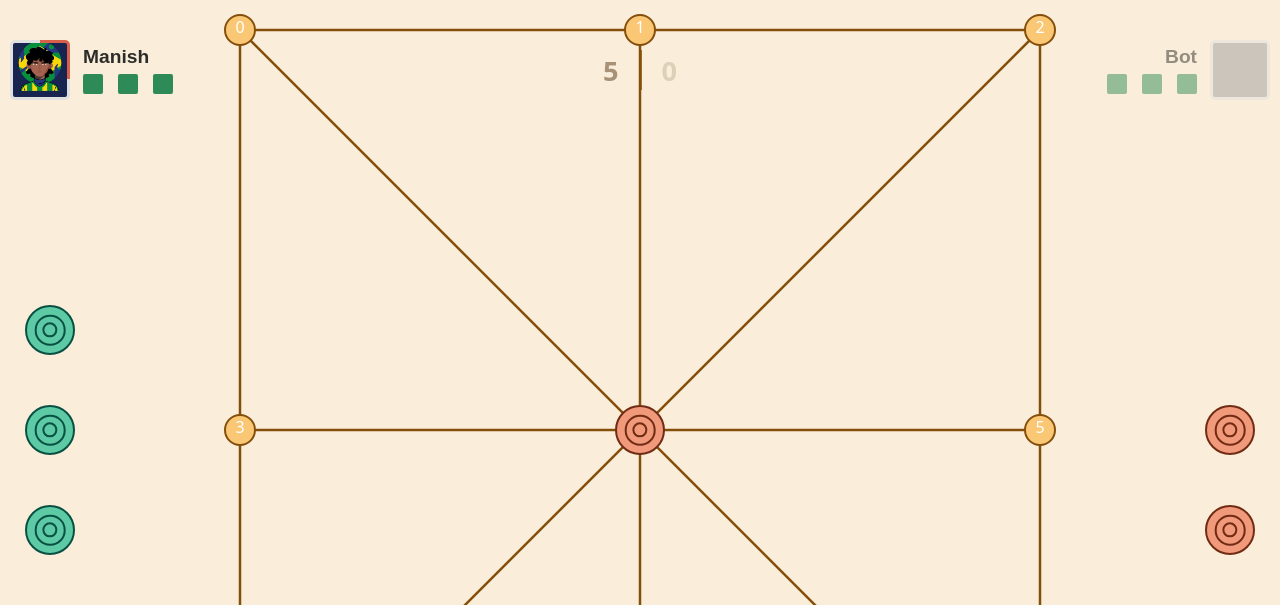
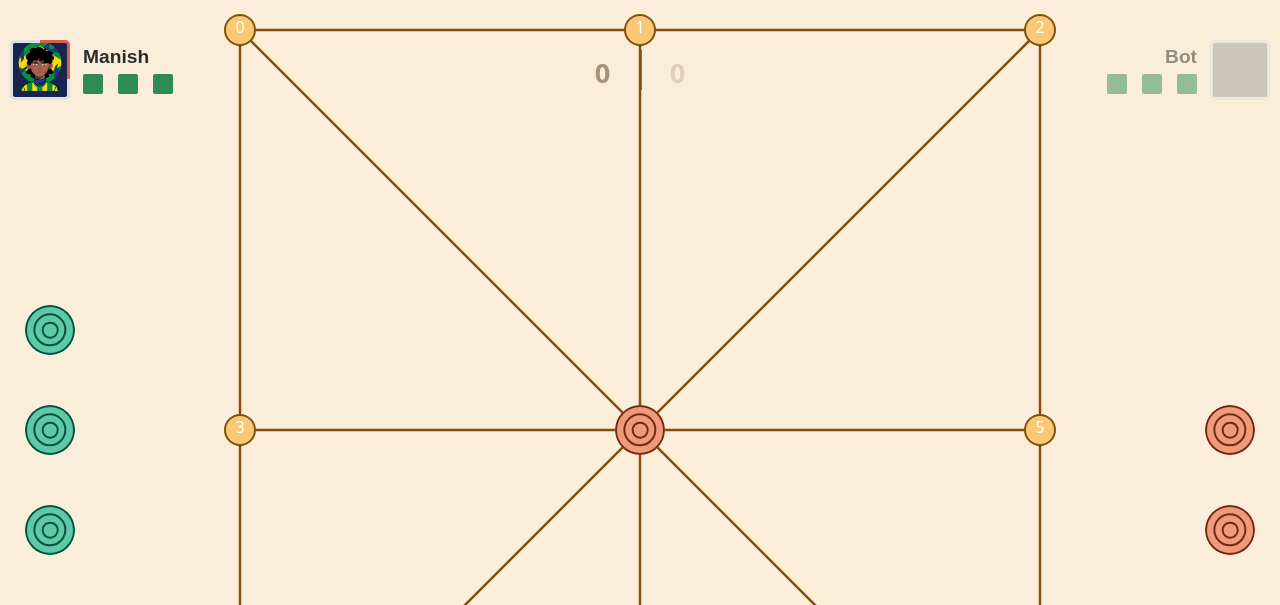
Before and after one commit to Manishbhai9350/Char-Bhar, a React (Vite) app: page /single in a window 1280 px wide. Shown: the top 605 px of the page. Built offline with nearby package versions, Linux system fonts and the light colour scheme; grey boxes are pictures that could not be loaded.

Commit message:
feat: enhance game scoring system; add score tracking and animations for player scores

```diff
--- a/src/App.css
+++ b/src/App.css
@@ -208,16 +208,50 @@ body {
   left: 0;
   top: 0;
   z-index: 12;
+  overflow: hidden;
+}
+
+.piece-shine {
+  position: absolute;
+  left: 130%;
+  top: -30%;
+  height: 150%;
+  width: 10px;
+  background: #ffffff7d;
+  z-index: 13;
+  transform: rotate(-30deg) translate(-50%, -50%);
+  transform-origin: center center;
+  animation: shine 4s ease-out infinite;
+  animation-delay: 2s;
+}
+
+@keyframes shine {
+  0% {
+    left: 130%;
+    top: -30%;
+  }
+  30% {
+    left: 130%;
+    top: -30%;
+  }
+  70% {
+    left: 0%;
+    top: 70%;
+  }
+  100% {
+    left: 0%;
+    top: 70%;
+  }
 }
 
 .piece.player-1 {
   background: var(--player-1);
-  border: 2px solid var(--player-1-border);
+  /* border: 2px solid var(--player-1-border); */
 }
 
 .piece.player-2 {
   background: var(--player-2);
-  border: 2px solid var(--player-2-border);
+  /* border: 2px solid var(--player-2-border); */
 }
 
 .piece .ring {
@@ -240,10 +274,14 @@ body {
 }
 
 .ring-1 {
+  width: 100%;
+  height: 100%;
+}
+.ring-2 {
   width: 66.6%;
   height: 66.6%;
 }
-.ring-2 {
+.ring-3 {
   width: 33.3%;
   height: 33.3%;
 }
--- a/src/components/Pieces/Piece.tsx
+++ b/src/components/Pieces/Piece.tsx
@@ -20,6 +20,7 @@ const Piece = ({ position, player, index, corner }: PieceProps) => {
     setTurn,
     AllPiecesPlaced,
     currentPlayer,
+    win,
   } = useGame();
 
   const turnRef = useRef<PlayerProp>(turn);
@@ -40,8 +41,9 @@ const Piece = ({ position, player, index, corner }: PieceProps) => {
   const hasMounted = useRef(false);
 
   const isMyTurn =
-    (turn === player && turn === currentPlayer) ||
-    (turn === player && mode === "local");
+    ((turn === player && turn === currentPlayer) ||
+      (turn === player && mode === "local")) &&
+    !win.win;
 
   // ---- Mount: create the draggable ONCE, place the piece instantly ----
   useGSAP(() => {
@@ -164,8 +166,10 @@ const Piece = ({ position, player, index, corner }: PieceProps) => {
       ref={pieceRef}
       className={`piece player-${player} ${isMyTurn ? "turn" : ""}`}
     >
+      {corner == 4 && <div className="piece-shine"></div>}
       <div className="ring ring-1"></div>
       <div className="ring ring-2"></div>
+      <div className="ring ring-3"></div>
     </div>
   );
 };
--- a/src/components/boards/Board.tsx
+++ b/src/components/boards/Board.tsx
@@ -1,13 +1,24 @@
-import { useEffect } from "react";
+import { useEffect, useRef } from "react";
 import { useGame } from "../../context/game/game.hook";
 import BoardLine from "../lines/Line";
 import Pieces from "../Pieces/Pieces";
 import Corners from "./../corners/Corners";
 import { CheckWin } from "../../utils/game.utils";
 import PlayersUI from "../player/player.ui";
+import { PiecesData } from "../../context/game/game";
 
 const Board = () => {
-  const { setAllPiecesPlaced, pieces, corners, lines, setWin } = useGame();
+  const {
+    setAllPiecesPlaced,
+    pieces,
+    setPieces,
+    corners,
+    setCorners,
+    lines,
+    setWin,
+    setScores,
+    win: GameWon,
+  } = useGame();
 
   useEffect(() => {
     let AllPlaced = true;
@@ -20,16 +31,49 @@ const Board = () => {
     setAllPiecesPlaced(AllPlaced);
   }, [pieces, setAllPiecesPlaced]);
 
+  const TimeoutID = useRef(0);
+
   useEffect(() => {
+    if (GameWon.win) return; // 🛑 STOP if already won
+    clearTimeout(TimeoutID.current);
+
     const win = CheckWin(corners, lines);
 
     if (win.win) {
-      setWin(win);
+      if (win.who == "1") {
+        setScores((s) => ({
+          ...s,
+          player1: s.player1 + 1,
+        }));
+      }
+
+      if (win.who == "2") {
+        setScores((s) => ({
+          ...s,
+          player2: s.player2 + 1,
+        }));
+      }
+
+      setWin(win); // 🔒 lock
+
+      TimeoutID.current = window.setTimeout(() => {
+        setPieces(PiecesData);
+
+        setCorners((Crns) =>
+          Crns.map((C) => ({
+            ...C,
+            piece: null,
+            player: null,
+          })),
+        );
+
+        setAllPiecesPlaced(false);
+        setWin({ win: false, who: undefined });
+      }, 2000);
     }
 
     return () => {};
-  }, [corners, lines, setWin]);
-
+  }, [corners, lines, GameWon.win]); // 👈 IMPORTANT deps
   return (
     <div className="board">
       <PlayersUI />
--- a/src/components/player/player.ui.tsx
+++ b/src/components/player/player.ui.tsx
@@ -1,8 +1,84 @@
+import { useRef } from "react";
 import { useGame } from "../../context/game/game.hook";
 import PlayerCard from "./playerCard/playerCard";
+import { useGSAP } from "@gsap/react";
+import gsap from "gsap";
 
 const PlayersUI = () => {
-  const { turn } = useGame();
+  const { turn, scores } = useGame();
+
+  const PlayerOneScoreRef = useRef<HTMLDivElement | null>(null);
+  const PlayerTwoScoreRef = useRef<HTMLDivElement | null>(null);
+
+  useGSAP(() => {
+    console.log(scores.player1)
+    const container = PlayerOneScoreRef.current;
+    if (!container) return;
+
+    const current = container.querySelector(".current") as HTMLElement;
+    const upcoming = container.querySelector(".upcoming") as HTMLElement;
+
+    if (!current || !upcoming) return;
+
+    // set upcoming value
+    upcoming.innerText = String(scores.player1);
+
+    // place upcoming below
+    gsap.set(upcoming, { yPercent: 100 });
+
+    // animate both
+    gsap.to([current, upcoming], {
+      yPercent: "-=100",
+      duration: 0.4,
+      ease: "power2.out",
+      onComplete() {
+        // swap classes
+        current.classList.remove("current");
+        current.classList.add("upcoming");
+
+        upcoming.classList.remove("upcoming");
+        upcoming.classList.add("current");
+
+        // reset old current (now upcoming)
+        gsap.set(current, { yPercent: 100 });
+      },
+    });
+  }, [scores.player1]);
+
+  useGSAP(() => {
+    console.log(scores.player2)
+    const container = PlayerTwoScoreRef.current;
+    if (!container) return;
+
+    const current = container.querySelector(".current") as HTMLElement;
+    const upcoming = container.querySelector(".upcoming") as HTMLElement;
+
+    if (!current || !upcoming) return;
+
+    // set upcoming value
+    upcoming.innerText = String(scores.player2);
+
+    // place upcoming below
+    gsap.set(upcoming, { yPercent: 100 });
+
+    // animate both
+    gsap.to([current, upcoming], {
+      yPercent: "-=100",
+      duration: 0.4,
+      ease: "power2.out",
+      onComplete() {
+        // swap classes
+        current.classList.remove("current");
+        current.classList.add("upcoming");
+
+        upcoming.classList.remove("upcoming");
+        upcoming.classList.add("current");
+
+        // reset old current (now upcoming)
+        gsap.set(current, { yPercent: 100 });
+      },
+    });
+  }, [scores.player2]);
 
   return (
     <>
@@ -13,9 +89,19 @@ const PlayersUI = () => {
         avatarUrl="/images/avatars/a1.png"
       />
       <div className="scores">
-        <div className="left active">5</div>
+        <div className={`left ${turn == "1" && "active"}`}>
+          <div ref={PlayerOneScoreRef} className="score">
+            <div className="current"></div>
+            <div className="upcoming"></div>
+          </div>
+        </div>
         <div className="seperator"></div>
-        <div className="right">0</div>
+        <div className={`right ${turn == "2" && "active"}`}>
+          <div ref={PlayerTwoScoreRef} className="score">
+            <div className="current">1</div>
+            <div className="upcoming">0</div>
+          </div>
+        </div>
       </div>
       <PlayerCard
         side="right"
--- a/src/components/player/playerCard/css/player.css
+++ b/src/components/player/playerCard/css/player.css
@@ -35,14 +35,38 @@ img {
   }
   .left,
   .right {
+    height: 100%;
+    display: flex;
+    justify-content: center;
+    align-items: center;
+    position: relative;
     font-size: 1.7rem;
     font-weight: 700;
     color: rgba(167, 146, 119, 0.331);
+    transition: all .4s ease-in;
   }
   .left.active,
   .right.active {
     color: rgb(167, 146, 119);
   }
+}
+.score {
+  height: 2rem;
+  width: 2rem;
+  overflow: hidden;
+  position: relative;
+  display: flex;
+  justify-content: center;
+  align-items: center;
+  text-align: center;
+}
+
+.score .current,
+.score .upcoming {
+  position: absolute;
+  left: 0;
+  top: 0;
+  width: 100%;
 }
 
 .player-card {
@@ -55,7 +79,7 @@ img {
   justify-content: flex-start;
   align-items: center;
   gap: 13px;
-  transition: all ease-in .6s;
+  transition: all ease-in 0.6s;
   &.player-card--active .avatar-ring {
     animation: meow 15s linear infinite;
   }
--- a/src/components/player/playerCard/playerCard.tsx
+++ b/src/components/player/playerCard/playerCard.tsx
@@ -1,4 +1,5 @@
-import './css/player.css';
+import { useGame } from "../../../context/game/game.hook";
+import "./css/player.css";
 
 interface PlayerCardProps {
   name: string;
@@ -8,7 +9,7 @@ interface PlayerCardProps {
   livesTotal?: number;
   livesLost?: number;
   isActive?: boolean;
-  side?:'left' | 'right';
+  side?: "left" | "right";
 }
 
 export default function PlayerCard({
@@ -19,13 +20,16 @@ export default function PlayerCard({
   livesTotal = 3,
   livesLost = 0,
   isActive = false,
-  side = 'left'
+  side = "left",
 }: PlayerCardProps) {
-  const colorClass = player === "1" ? "player-card--teal" : "player-card--coral";
+  const colorClass =
+    player === "1" ? "player-card--teal" : "player-card--coral";
+
+  const { win } = useGame();
 
   return (
     <div
-      className={`player-card player-card-${side} ${colorClass} ${isActive ? "player-card--active" : ""}`}
+      className={`player-card player-card-${side} ${colorClass} ${isActive && !win.win ? "player-card--active" : ""}`}
       style={{ "--progress": progress } as React.CSSProperties}
     >
       <div className="avatar-ring">
@@ -38,7 +42,10 @@ export default function PlayerCard({
         <div className="name">{name}</div>
         <div className="lifes">
           {Array.from({ length: livesTotal }).map((_, i) => (
-            <span key={i} className={`life ${i < livesLost ? "life--lost" : ""}`} />
+            <span
+              key={i}
+              className={`life ${i < livesLost ? "life--lost" : ""}`}
+            />
           ))}
         </div>
       </div>
--- a/src/context/game/game.provider.tsx
+++ b/src/context/game/game.provider.tsx
@@ -44,6 +44,10 @@ export const GameProvider = ({ children }: { children: ReactNode }) => {
   });
   const [mode, setMode] = useState<ModeType>(null);
   const [CurrentPlayer, setCurrentPlayer] = useState<PlayerProp>(null);
+  const [Scores, setScores] = useState({
+    player1: 0,
+    player2: 0,
+  });
 
   const PossibleMoves = useMemo(() => buildPossibleMoves(Lines), [Lines]);
 
@@ -191,6 +195,8 @@ export const GameProvider = ({ children }: { children: ReactNode }) => {
         setMoveStarted,
         win: Win,
         setWin,
+        scores: Scores,
+        setScores,
       }}
     >
       {children}
--- a/src/context/game/game.ts
+++ b/src/context/game/game.ts
@@ -1,4 +1,9 @@
 import { createContext, type Dispatch, type SetStateAction } from "react";
+
+export interface ScoreProps {
+  player1: number;
+  player2: number;
+}
 
 export interface Line {
   startPieceIndex: number;
@@ -61,6 +66,8 @@ interface GameData {
   setMoveStarted: Dispatch<SetStateAction<boolean>>;
   win: WinProps;
   setWin: Dispatch<SetStateAction<WinProps>>;
+  scores: ScoreProps;
+  setScores: Dispatch<SetStateAction<ScoreProps>>;
   TryMovePiece: (
     index: number,
     dropX: number,
@@ -200,4 +207,9 @@ export const GameContext = createContext<GameData>({
   setMoveStarted: () => {},
   win: { win: false },
   setWin: () => {},
+  scores:{
+    player1:0,
+    player2:0,
+  },
+  setScores: () => {}
 });
```
Also changed, not shown: src/components/toast/toast.tsx (added, +7 -0 lines), src/pages/singlePlayer/singlePlayer.tsx (+11 -8 lines).
